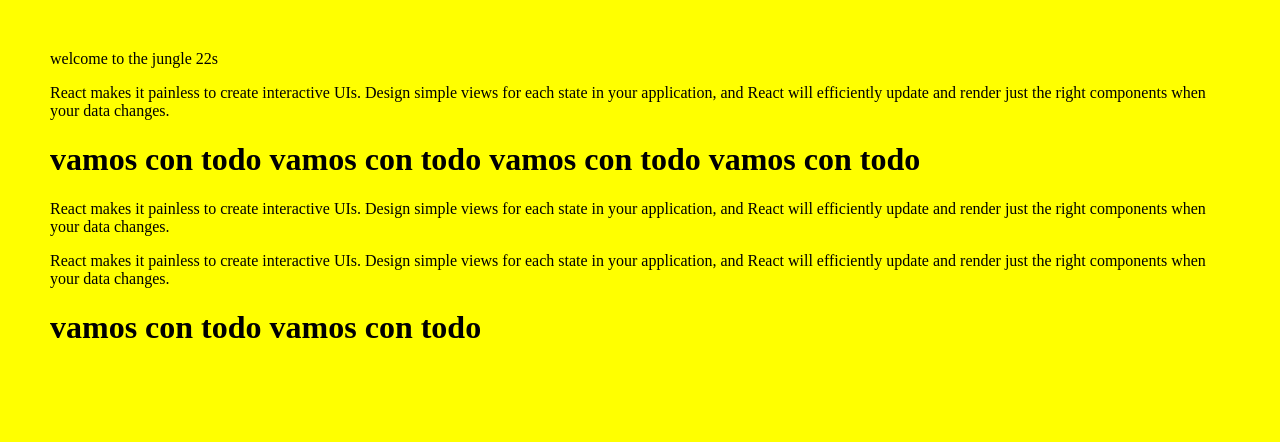
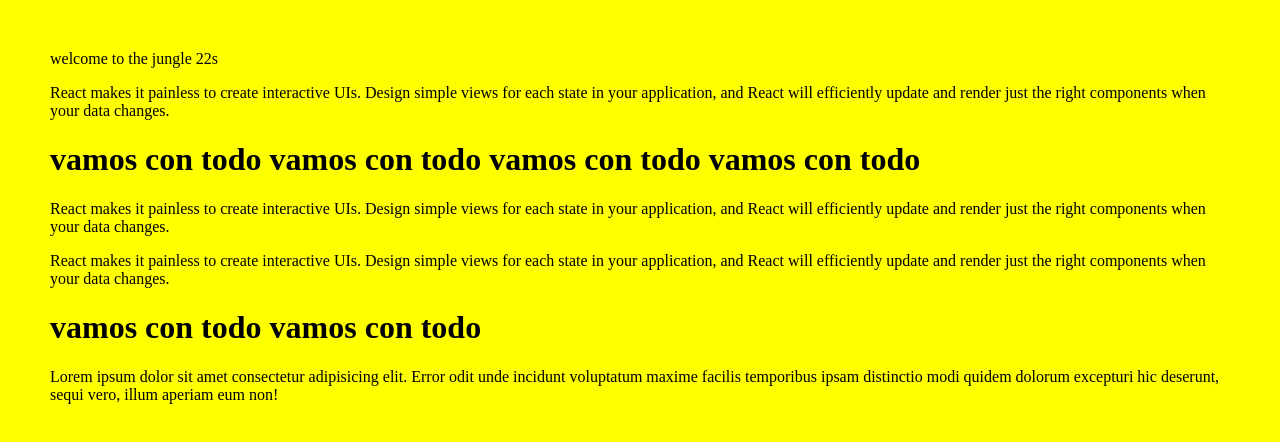
Before and after one commit to yefersonBaldeon/probando_git, a plain HTML site: page index.html in a window 1280 px wide. Drawn offline with Linux system fonts and the light colour scheme.

Commit message:
the last commit

```diff
--- a/index.html
+++ b/index.html
@@ -1,5 +1,6 @@
 <!DOCTYPE html>
 <html lang="en">
+
 <head>
     <meta charset="UTF-8">
     <meta http-equiv="X-UA-Compatible" content="IE=edge">
@@ -9,25 +10,33 @@
     welcome to the jungle 22s
     <link rel="stylesheet" href="style.css">
 </head>
+
 <body>
 
     <p>
 
-        React makes it painless to create interactive UIs. Design simple views for each state in your application, and React will efficiently update and render just the right components when your data changes.
+        React makes it painless to create interactive UIs. Design simple views for each state in your application, and
+        React will efficiently update and render just the right components when your data changes.
     </p>
 
     <h1>vamos con todo vamos con todo vamos con todo vamos con todo</h1>
     <p>
 
-        React makes it painless to create interactive UIs. Design simple views for each state in your application, and React will efficiently update and render just the right components when your data changes.
+        React makes it painless to create interactive UIs. Design simple views for each state in your application, and
+        React will efficiently update and render just the right components when your data changes.
     </p>
 
     <p>
 
-        React makes it painless to create interactive UIs. Design simple views for each state in your application, and React will efficiently update and render just the right components when your data changes.
+        React makes it painless to create interactive UIs. Design simple views for each state in your application, and
+        React will efficiently update and render just the right components when your data changes.
     </p>
 
     <h1>vamos con todo vamos con todo</h1>
 
+    Lorem ipsum dolor sit amet consectetur adipisicing elit. Error odit unde incidunt voluptatum maxime facilis
+    temporibus ipsam distinctio modi quidem dolorum excepturi hic deserunt, sequi vero, illum aperiam eum non!
+
 </body>
+
 </html>
```
